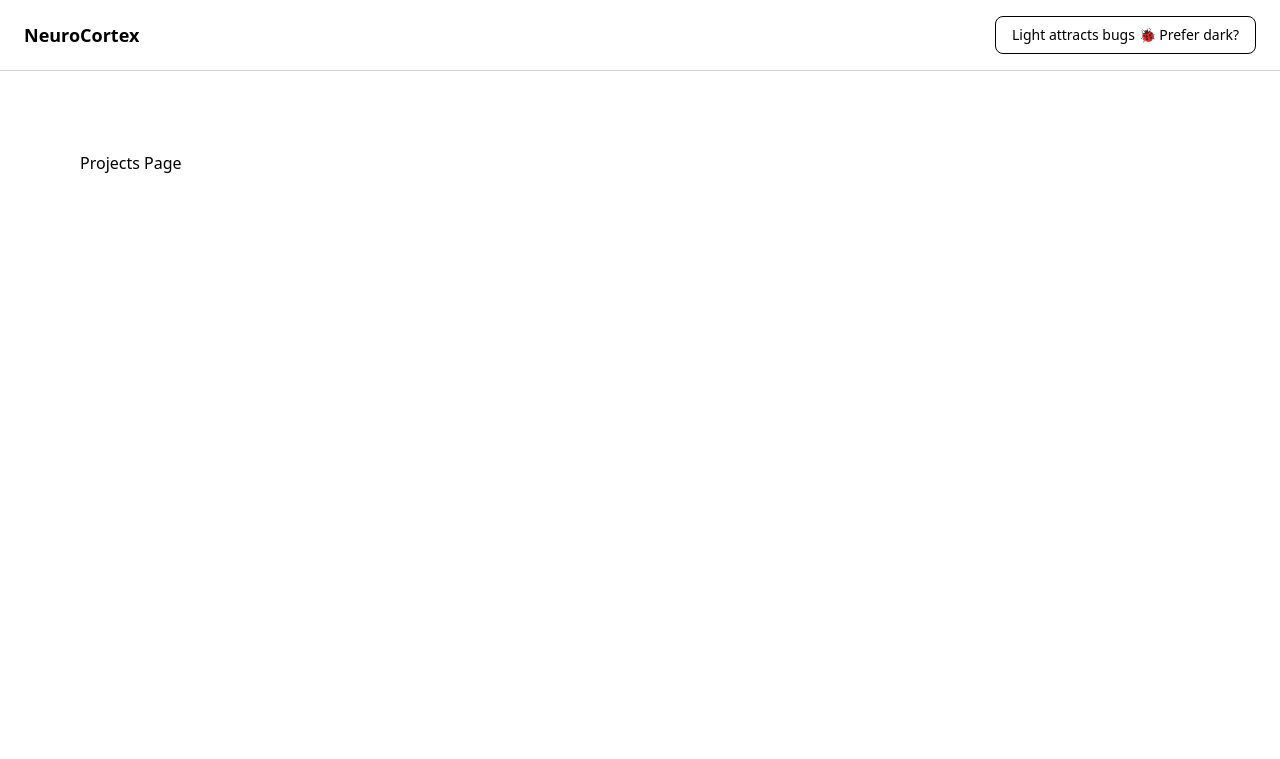
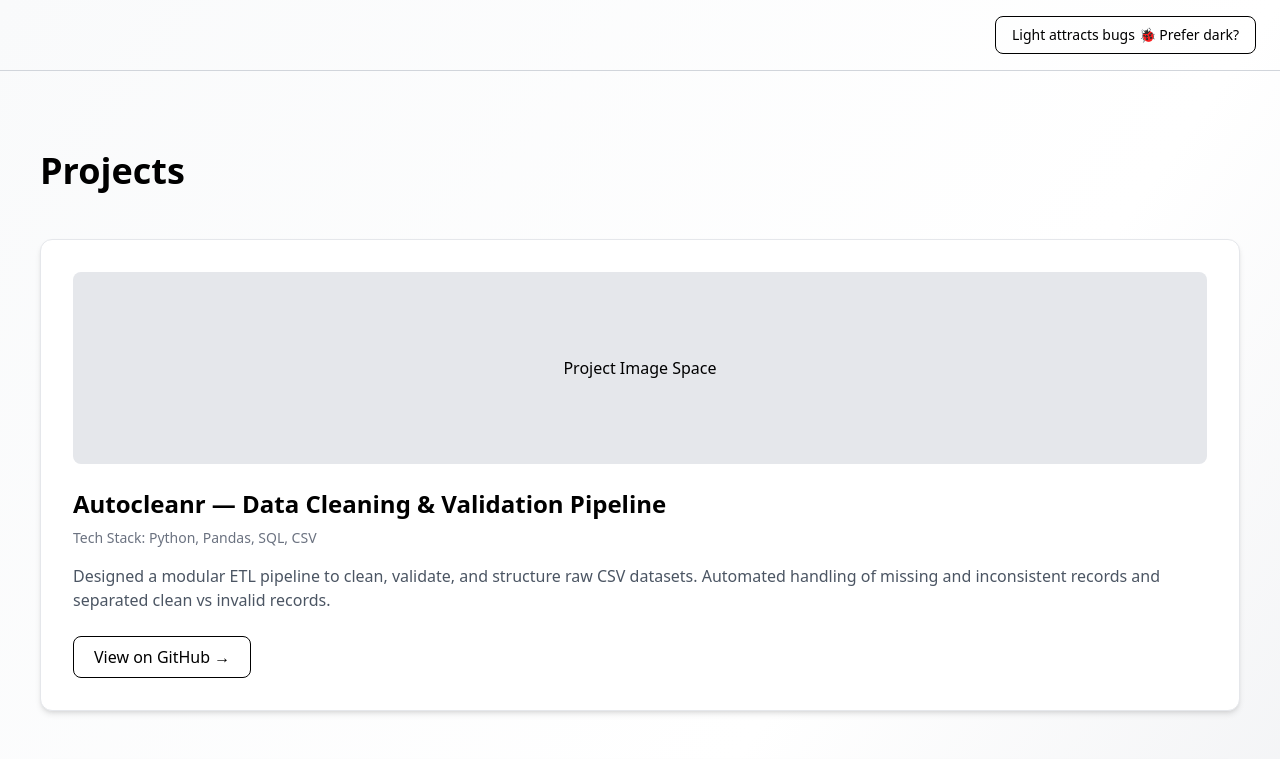
Before and after one commit to Sandhiyalaxmii/portfolioh, a React (Vite) app: page /projects in a window 1280 px wide. Shown: the top 759 px of the page. Built offline with nearby package versions, Linux system fonts and the light colour scheme.

Commit message:
progressing the portfolio

```diff
--- a/src/App.jsx
+++ b/src/App.jsx
@@ -2,28 +2,49 @@ import { Routes, Route } from "react-router-dom";
 import { useState } from "react";
 import Navbar from "./components/layout/Navbar";
 import WiperIntro from "./components/intro/WiperIntro";
+
 import Hero from "./components/home/Hero";
 import About from "./components/home/About";
 import SignatureBoxes from "./components/home/SignatureBoxes";
+import Contact from "./components/sections/Contact";
+
+import Projects from "./Pages/Projects";
+import Skills from "./Pages/Skills";
+import Achievements from "./Pages/Achievements";
+import Experience from "./Pages/Experience";
 
 const Home = () => (
   <>
     <Hero />
     <About />
     <SignatureBoxes />
+    <Contact />
   </>
 );
-const Projects = () => <div className="p-20 dark:text-white">Projects Page</div>;
-const Skills = () => <div className="p-20 dark:text-white">Skills Page</div>;
-const Achievements = () => <div className="p-20 dark:text-white">Achievements Page</div>;
 
 function App() {
   const [showIntro, setShowIntro] = useState(true);
 
   return (
-    <div className="min-h-screen bg-white dark:bg-black transition-colors duration-500">
+    <div className="min-h-screen relative overflow-x-hidden
+                    bg-gradient-to-br
+                    from-gray-50 via-white to-gray-200
+                    dark:from-black dark:via-gray-900 dark:to-gray-800
+                    transition-colors duration-500">
 
-      {showIntro && <WiperIntro onComplete={() => setShowIntro(false)} />}
+      {/* Background Glow */}
+      <div className="pointer-events-none fixed inset-0 -z-10">
+        <div className="absolute top-[-200px] left-[-200px] w-[500px] h-[500px]
+                        bg-purple-300 dark:bg-purple-600
+                        rounded-full blur-[150px] opacity-20" />
+        <div className="absolute bottom-[-200px] right-[-200px] w-[500px] h-[500px]
+                        bg-blue-300 dark:bg-blue-600
+                        rounded-full blur-[150px] opacity-20" />
+      </div>
+
+      {showIntro && (
+        <WiperIntro onComplete={() => setShowIntro(false)} />
+      )}
 
       {!showIntro && (
         <>
@@ -33,10 +54,10 @@ function App() {
             <Route path="/projects" element={<Projects />} />
             <Route path="/skills" element={<Skills />} />
             <Route path="/achievements" element={<Achievements />} />
+            <Route path="/experience" element={<Experience />} />
           </Routes>
         </>
       )}
-
     </div>
   );
 }
--- /dev/null
+++ b/src/Pages/Achievements.jsx
@@ -0,0 +1,46 @@
+const achievements = [
+  {
+    title: "🏆 NABARD Idea Pitch Winner",
+    desc: "Winner – Idea Pitching Competition (₹25,000 Cash Prize)",
+  },
+  {
+    title: "🥇 Masters Query Madness – SQL",
+    desc: "First Place – TCE College (₹2,000 Cash Prize)",
+  },
+  {
+    title: "🎤 Toastmasters International",
+    desc: "Humorous Speech Contest – Club 2nd Place | Area 3rd Place",
+  },
+  {
+    title: "📖 Published Poet",
+    desc: "Two poems published in an anthology.",
+  },
+];
+
+const Achievements = () => {
+  return (
+    <div className="min-h-screen px-10 py-20 dark:text-white">
+      <h1 className="text-4xl font-bold mb-12">The Stars on My Collar</h1>
+
+      <div className="space-y-10">
+        {achievements.map((item, index) => (
+          <div
+            key={index}
+            className="border rounded-xl p-8 bg-white dark:bg-gray-900 shadow-md"
+          >
+            <div className="mb-6 h-40 bg-gray-200 dark:bg-gray-700 rounded-lg flex items-center justify-center">
+              Achievement Image Space
+            </div>
+
+            <h2 className="text-2xl font-semibold">{item.title}</h2>
+            <p className="mt-2 text-gray-600 dark:text-gray-300">
+              {item.desc}
+            </p>
+          </div>
+        ))}
+      </div>
+    </div>
+  );
+};
+
+export default Achievements;
--- /dev/null
+++ b/src/Pages/Experience.jsx
@@ -0,0 +1,34 @@
+const Experience = () => {
+  return (
+    <div className="min-h-screen px-10 py-20 dark:text-white">
+      <h1 className="text-4xl font-bold mb-12">Experience</h1>
+
+      <div className="flex flex-col items-center space-y-12">
+
+        <div className="border p-8 rounded-xl bg-white dark:bg-gray-900 shadow-md w-full md:w-2/3">
+          <h2 className="text-2xl font-semibold">
+            IoT Intern – e-YANTRA (June 2023 – July 2023)
+          </h2>
+          <p className="mt-4 text-gray-600 dark:text-gray-300">
+            Processed real-time IoT sensor data using Python and improved
+            data validation accuracy.
+          </p>
+        </div>
+
+        <div className="h-16 w-1 bg-black dark:bg-white"></div>
+
+        <div className="border p-8 rounded-xl bg-white dark:bg-gray-900 shadow-md w-full md:w-2/3">
+          <div className="mb-4 h-40 bg-gray-200 dark:bg-gray-700 rounded-lg flex items-center justify-center">
+            Flowchart Image Space
+          </div>
+          <p className="text-gray-600 dark:text-gray-300">
+            Journey from IoT Data Processing → ETL Systems → Distributed Data Engineering.
+          </p>
+        </div>
+
+      </div>
+    </div>
+  );
+};
+
+export default Experience;
--- /dev/null
+++ b/src/Pages/Projects.jsx
@@ -0,0 +1,64 @@
+const projects = [
+  {
+    title: "Autocleanr — Data Cleaning & Validation Pipeline",
+    tech: "Python, Pandas, SQL, CSV",
+    description:
+      "Designed a modular ETL pipeline to clean, validate, and structure raw CSV datasets. Automated handling of missing and inconsistent records and separated clean vs invalid records.",
+    github: "https://github.com/Sandhiyalaxmii",
+  },
+  {
+    title: "Autocleanr-scale — Distributed Pipeline (In Progress)",
+    tech: "PySpark, Python, Parquet",
+    description:
+      "Extending Autocleanr to handle large datasets using PySpark and adapting validation logic for distributed execution.",
+    github: "https://github.com/Sandhiyalaxmii",
+  },
+  {
+    title: "Layoff Dataset — Data Cleaning & EDA",
+    tech: "SQL",
+    description:
+      "Standardized and cleaned real-world layoff data, handled missing values and duplicates, and generated structured datasets for analysis.",
+    github: "https://github.com/Sandhiyalaxmii",
+  },
+];
+
+const Projects = () => {
+  return (
+    <div className="min-h-screen px-10 py-20 dark:text-white">
+      <h1 className="text-4xl font-bold mb-12">Projects</h1>
+
+      <div className="space-y-12">
+        {projects.map((project, index) => (
+          <div
+            key={index}
+            className="border rounded-xl p-8 shadow-md bg-white dark:bg-gray-900"
+          >
+            <div className="mb-6 h-48 bg-gray-200 dark:bg-gray-700 rounded-lg flex items-center justify-center">
+              Project Image Space
+            </div>
+
+            <h2 className="text-2xl font-semibold">{project.title}</h2>
+            <p className="mt-2 text-sm text-gray-500 dark:text-gray-400">
+              Tech Stack: {project.tech}
+            </p>
+
+            <p className="mt-4 text-gray-600 dark:text-gray-300">
+              {project.description}
+            </p>
+
+            <a
+              href={project.github}
+              target="_blank"
+              rel="noopener noreferrer"
+              className="inline-block mt-6 px-5 py-2 border rounded-lg dark:border-white border-black hover:scale-105 transition-all"
+            >
+              View on GitHub →
+            </a>
+          </div>
+        ))}
+      </div>
+    </div>
+  );
+};
+
+export default Projects;
--- /dev/null
+++ b/src/Pages/Skills.jsx
@@ -0,0 +1,35 @@
+const Skills = () => {
+  return (
+    <div className="min-h-screen px-10 py-20 dark:text-white">
+      <h1 className="text-4xl font-bold mb-12">My Formulations</h1>
+
+      <div className="grid md:grid-cols-2 gap-10 text-lg">
+
+        <div>
+          <h2 className="text-2xl font-semibold mb-4">💻 Technical Skills</h2>
+          <ul className="space-y-2">
+            <li>🐍 Python (Pandas)</li>
+            <li>🗄 SQL</li>
+            <li>⚙ ETL Pipelines</li>
+            <li>📊 Data Cleaning & Validation</li>
+            <li>🔥 PySpark & Parquet</li>
+            <li>🧠 ML & CNN Basics</li>
+          </ul>
+        </div>
+
+        <div>
+          <h2 className="text-2xl font-semibold mb-4">✨ Soft Skills</h2>
+          <ul className="space-y-2">
+            <li>🎤 Public Speaking</li>
+            <li>✍ Creative Writing</li>
+            <li>🤝 Leadership</li>
+            <li>📢 Communication</li>
+          </ul>
+        </div>
+
+      </div>
+    </div>
+  );
+};
+
+export default Skills;
--- a/src/components/home/Hero.jsx
+++ b/src/components/home/Hero.jsx
@@ -21,7 +21,7 @@ const Hero = () => {
         transition={{ delay: 0.6 }}
         className="mt-6 text-lg md:text-xl text-gray-600 dark:text-gray-300 max-w-2xl"
       >
-        Where experiences are refined and transformed into engineered intelligence.
+        The experiences that refined, transformed and engineered my intelligence.
       </motion.p>
 
       {/* PS */}
--- a/src/components/layout/Navbar.jsx
+++ b/src/components/layout/Navbar.jsx
@@ -1,18 +1,9 @@
-import { Link } from "react-router-dom";
 import ThemeToggle from "./ThemeToggle";
 
 const Navbar = () => {
   return (
-    <nav className="flex justify-between items-center px-6 py-4 border-b
-                    dark:border-gray-700 border-gray-300 transition-colors duration-500">
-
-      <Link
-        to="/"
-        className="font-bold text-lg dark:text-white text-black"
-      >
-        NeuroCortex
-      </Link>
-
+    <nav className="flex justify-end items-center px-6 py-4 border-b
+                    dark:border-gray-700 border-gray-300">
       <ThemeToggle />
     </nav>
   );
--- /dev/null
+++ b/src/components/sections/Contact.jsx
@@ -0,0 +1,51 @@
+import { useState } from "react";
+import { motion } from "framer-motion";
+
+const Contact = () => {
+  const [message, setMessage] = useState("");
+
+  const isValid = message.trim().toLowerCase() === "hi";
+
+  return (
+    <section className="min-h-screen flex flex-col items-center justify-center px-6 text-center">
+
+      <h2 className="text-3xl md:text-4xl font-bold dark:text-white mb-6">
+        Want to connect?
+      </h2>
+
+      <p className="text-gray-600 dark:text-gray-300 mb-8">
+        Type <span className="font-semibold">Hi</span> to start the conversation.
+      </p>
+
+      <div className="flex flex-col items-center gap-4">
+
+        <input
+          type="text"
+          placeholder="Type Hi..."
+          value={message}
+          onChange={(e) => setMessage(e.target.value)}
+          className="px-6 py-3 border rounded-lg text-center
+                     dark:bg-black dark:text-white
+                     border-black dark:border-white outline-none"
+        />
+
+        <motion.a
+          href={isValid ? "mailto:yourmail@gmail.com" : "#"}
+          whileHover={isValid ? { scale: 1.05 } : {}}
+          className={`px-6 py-3 rounded-lg border transition-all duration-300
+            ${
+              isValid
+                ? "border-black dark:border-white dark:text-white text-black cursor-pointer"
+                : "border-gray-400 text-gray-400 cursor-not-allowed"
+            }`}
+        >
+          Say Hi 👋
+        </motion.a>
+
+      </div>
+
+    </section>
+  );
+};
+
+export default Contact;
--- /dev/null
+++ b/src/components/ui/Reveal.jsx
@@ -0,0 +1,16 @@
+import { motion } from "framer-motion";
+
+const Reveal = ({ children }) => {
+  return (
+    <motion.div
+      initial={{ opacity: 0, y: 40 }}
+      whileInView={{ opacity: 1, y: 0 }}
+      transition={{ duration: 0.8 }}
+      viewport={{ once: true }}
+    >
+      {children}
+    </motion.div>
+  );
+};
+
+export default Reveal;
```
Also changed, not shown: src/components/home/About.jsx (+11 -4 lines), src/components/home/SignatureBoxes.jsx (+15 -1 lines).
